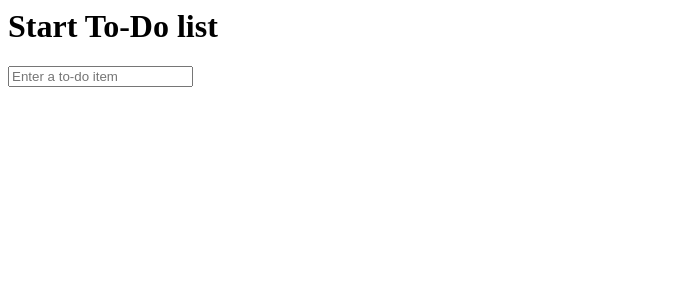
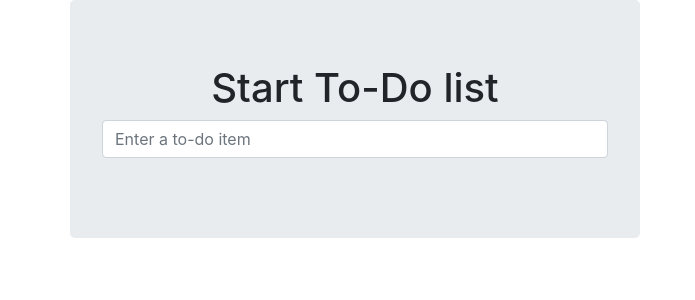
Before and after one commit to panzerama/superlists, a Django app: page / in a window 1280 px wide. Shown: the top 300 px of the page, without its empty margins (0-695 px from the left). Run offline with Django 3.2, Linux system fonts and the light colour scheme; some libraries are stand-ins or nearby versions.

Commit message:
a little styling for the site

```diff
--- a/functional_tests/tests.py
+++ b/functional_tests/tests.py
@@ -1,8 +1,8 @@
 from selenium import webdriver
 from selenium.webdriver.common.keys import Keys
-from django.test import LiveServerTestCase
+from django.contrib.staticfiles.testing import StaticLiveServerTestCase
 
-class NewVisitorTest(LiveServerTestCase):
+class NewVisitorTest(StaticLiveServerTestCase):
 
 	def setUp(self):
 		self.browser = webdriver.Firefox()
@@ -100,7 +100,7 @@ class NewVisitorTest(LiveServerTestCase):
 		)
 
 		# she starts a new list and finds that it's nicely centered as well
-		inputbox.sent_keys('testing \n')
+		inputbox.send_keys('testing \n')
 		inputbox = self.browser.find_element_by_id('id_new_item')
 		self.assertAlmostEqual(
 			inputbox.location['x'] + inputbox.size['width']/2,
--- a/lists/templates/base.html
+++ b/lists/templates/base.html
@@ -1,15 +1,29 @@
 <html>
 	<head>
 		<title>To-Do lists</title>
+		<meta name="viewport" content="width=device-width, initial-scale=1.0">
+		<link href="/static/bootstrap/css/bootstrap.min.css" rel="stylesheet" media="screen">
+		<link href="/static/base.css" rel="stylesheet" media="screen">
 	</head>
 	<body>
+		<div class="container">
+			<div class="row">
+				<div class="col-md-6 col-md-offset-3 jumbotron">
+					<div class="text-center">
 						<h1>{% block header_text %}{% endblock %}</h1>
-
 						<form method="POST" action="{% block form_action %}{% endblock %}">
-			<input name="item_text" id="id_new_item" placeholder="Enter a to-do item" />
+							<input name="item_text" id="id_new_item" class="form-control input-lg" placeholder="Enter a to-do item" />
 							{% csrf_token %}
 						</form>
+					</div>
+				</div>
+			</div>
+			<div class="row">
+				<div class="col-md-6 col-md-offset-3">
 					{% block table %}
 					{% endblock %}
+				</div>
+			</div>
+		</div>
 	</body>
 </html>
--- a/lists/templates/list.html
+++ b/lists/templates/list.html
@@ -5,7 +5,7 @@
 {% block form_action %}/lists/{{ list.id }}/add_item{% endblock %}
 
 {% block table %}
-	<table id="id_list_table">
+	<table id="id_list_table" class="table">
 		{% for item in list.item_set.all %}
 			<tr><td>{{ forloop.counter }}: {{ item.text }}</td></tr>
 		{% endfor %}
```
Also changed, not shown: 1 other file. Lines whose indentation alone changed are shown as unchanged.
